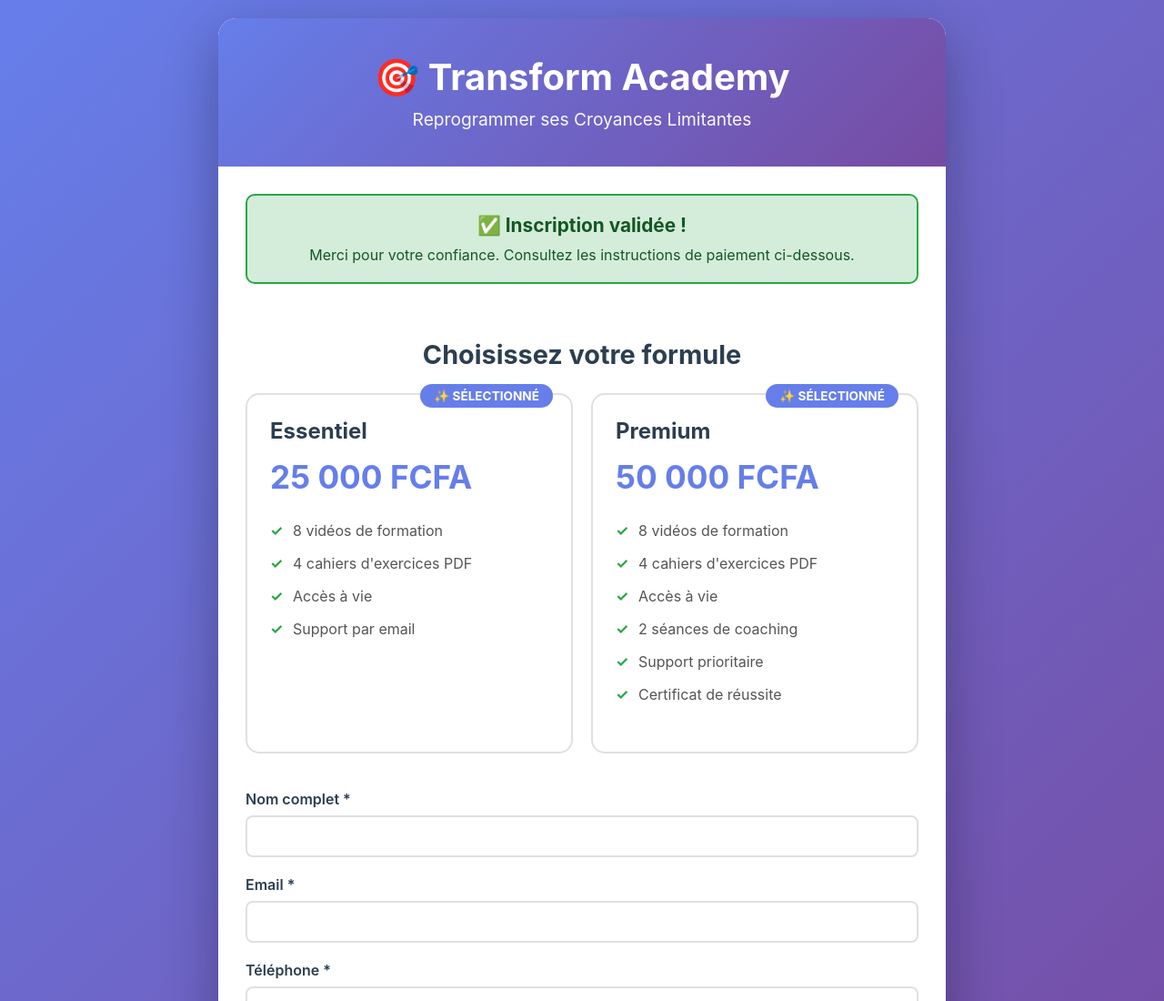
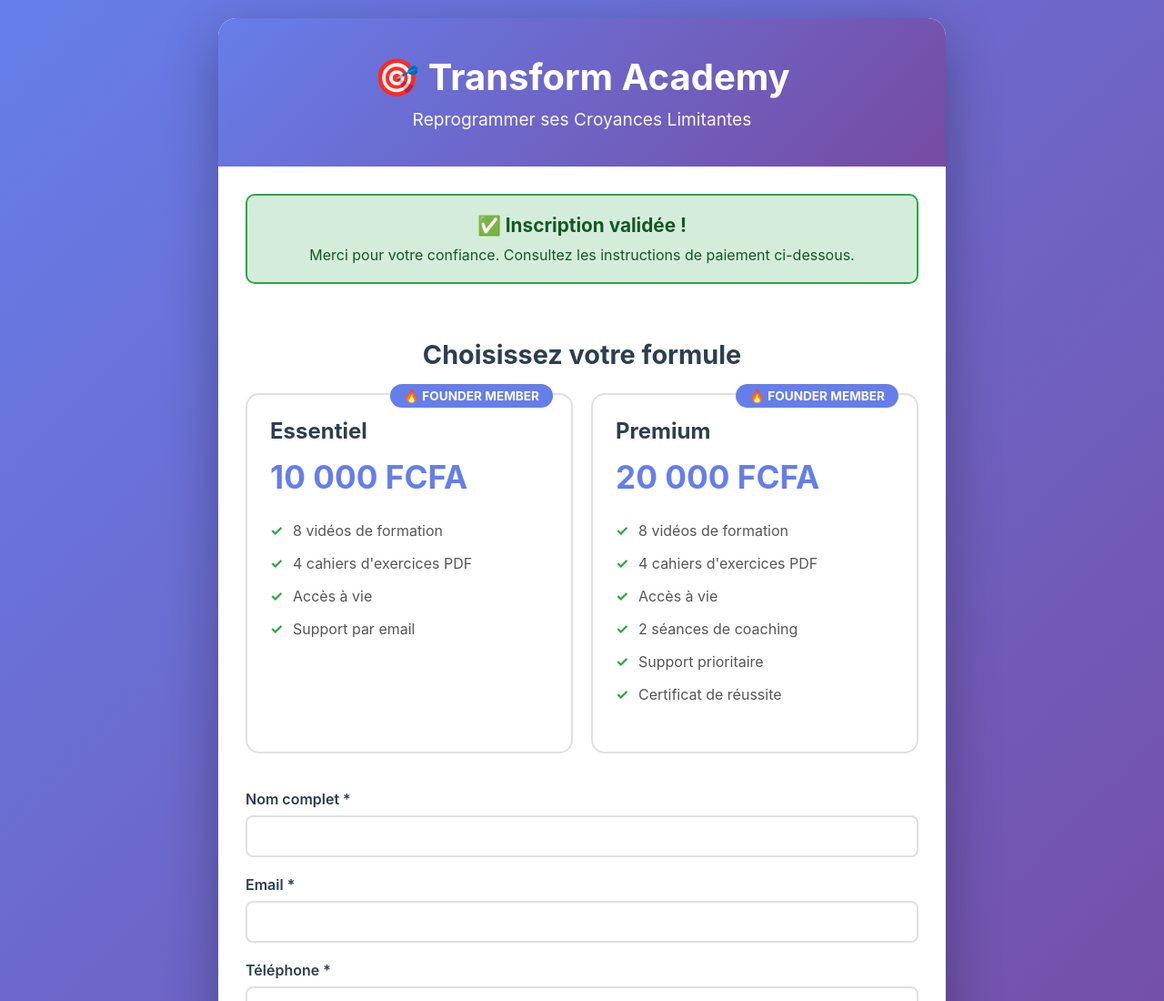
Before and after one commit to alioune-transform/paiement-transform, a plain HTML site: page standard.html in a window 1280 px wide. Shown: the top 1100 px of the page at 91% size. Drawn offline with Linux system fonts and the light colour scheme.

Commit message:
Update standard.html

```diff
--- a/standard.html
+++ b/standard.html
@@ -426,10 +426,10 @@
             <h2 class="section-title">Choisissez votre formule</h2>
 
             <div class="pricing-cards">
-                <div class="pricing-card" id="essentiel" onclick="selectPlan('essentiel', 25000)">
-                    <div class="badge">✨ SÉLECTIONNÉ</div>
+                <div class="pricing-card" id="essentiel" onclick="selectPlan('essentiel', 10000)">
+                    <div class="badge">🔥 FOUNDER MEMBER</div>
                     <h3>Essentiel</h3>
-                    <div class="price">25 000 FCFA</div>
+                    <div class="price">10 000 FCFA</div>
                     <ul>
                         <li>8 vidéos de formation</li>
                         <li>4 cahiers d'exercices PDF</li>
@@ -438,10 +438,10 @@
                     </ul>
                 </div>
 
-                <div class="pricing-card" id="premium" onclick="selectPlan('premium', 50000)">
-                    <div class="badge">✨ SÉLECTIONNÉ</div>
+                <div class="pricing-card" id="premium" onclick="selectPlan('premium', 20000)">
+                    <div class="badge">🔥 FOUNDER MEMBER</div>
                     <h3>Premium</h3>
-                    <div class="price">50 000 FCFA</div>
+                    <div class="price">20 000 FCFA</div>
                     <ul>
                         <li>8 vidéos de formation</li>
                         <li>4 cahiers d'exercices PDF</li>
```
